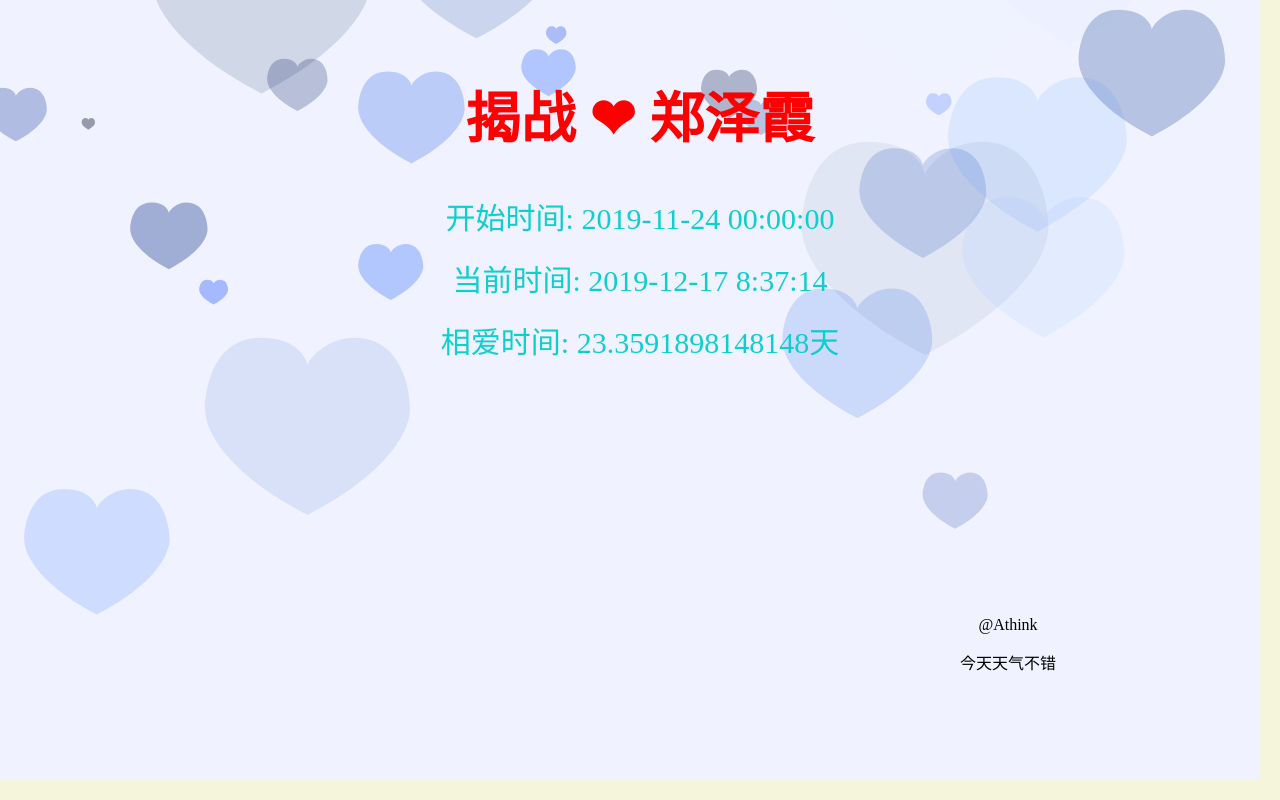
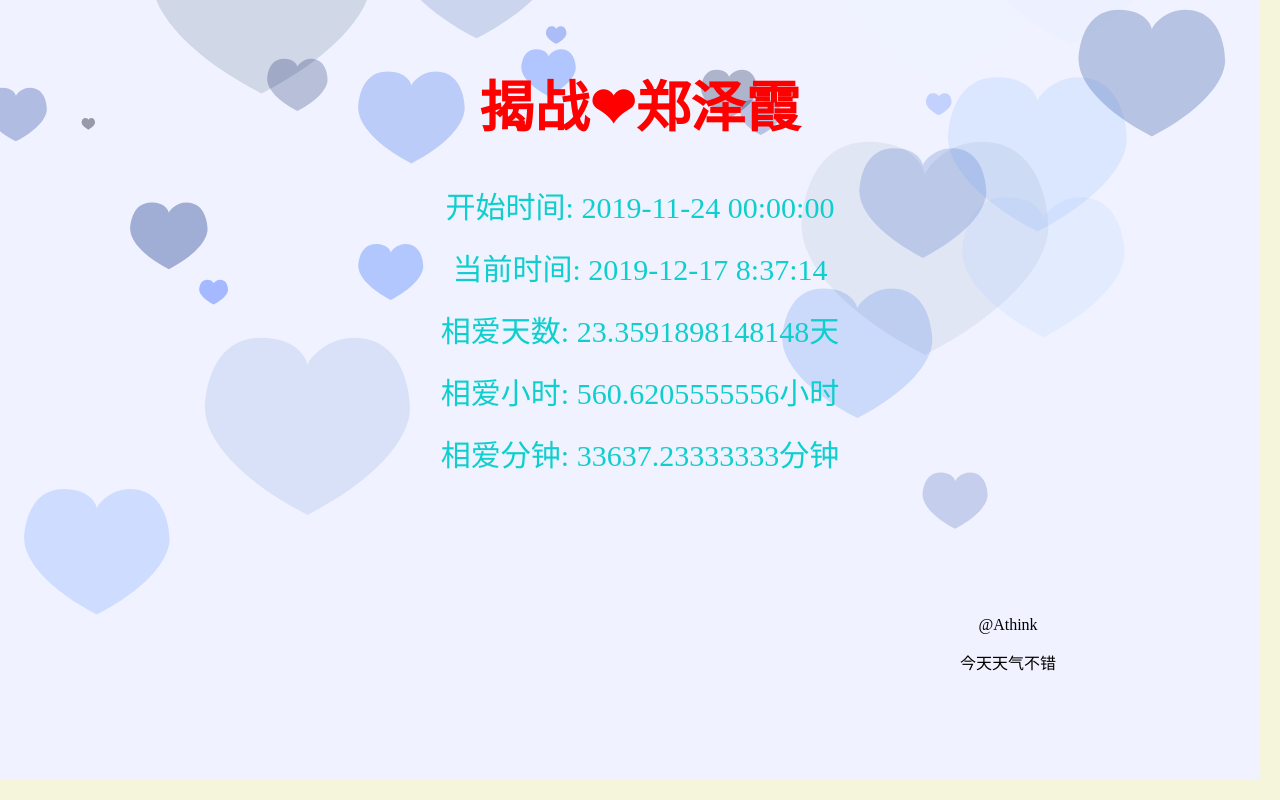
Before and after one commit to athink8/myLove, a plain HTML site: page index.html in a window 1280 px wide. Drawn offline with nearby package versions, Linux system fonts and the light colour scheme.

Commit message:
Update index.html

```diff
--- a/index.html
+++ b/index.html
@@ -10,21 +10,25 @@
 
 				setInterval(function() {
 					let nTime = new Date();
-					let dTime = dateDiff(nTime).toFixed(13);
+					dateDiff(nTime,"2019/11/24 0:0:0");
 					// console.log(formartDate(nTime));
 					// console.log("时间差：" + dTime);
-					$("#sTime").html("开始时间: "+"2019-11-24 00:00:00");
-					$("#nTime").html("当前时间: "+formartDate(nTime));
-					$("#dTime").html("相爱时间: "+dTime+"天");
 				}, 1000)
 
 				function dateDiff(nTime,sTime) {
 					if(sTime==null||sTime==""){
-						sTime = "2019-11-24 0:0:0";
+						sTime = "2019/11/24 0:0:0";
 					}
 					let day1 = new Date(sTime).getTime();
-					iDays = (nTime.getTime() - day1) / (1000 * 60 * 60 * 24);
-					return iDays
+					let iDays = (nTime.getTime() - day1) / (1000 * 60 * 60 * 24); //天数
+					let iHours = (nTime.getTime() - day1) / (1000 * 60 * 60 ); //小时数
+					let iMinutes = (nTime.getTime() - day1) / (1000 * 60  ); //分钟数
+					$("#sTime").html("开始时间: "+"2019-11-24 00:00:00");
+					$("#nTime").html("当前时间: "+formartDate(nTime));
+					$("#dDays").html("相爱天数: "+iDays.toFixed(13)+"天");
+					$("#dHour").html("相爱小时: "+iHours.toFixed(10)+"小时");
+					$("#dMinutes").html("相爱分钟: "+iMinutes.toFixed(8)+"分钟");
+					// return iHours
 				};
 
 				/*格式化时间  */
@@ -55,7 +59,7 @@
 			#div1{
 				text-align: center;
 				position: relative;
-				top: 66px;
+				top: 55px;
 			}
 			.loveName{
 				color: red;
@@ -81,11 +85,13 @@
 	<body>
 		<canvas id="c" style="position: absolute;z-index: -1;text-align: center;top: -20px;left: -20px;"></canvas>
 		<div id="div1">
-			<div class="loveName">揭战 ❤ 郑泽霞</div>
+			<div class="loveName">揭战❤郑泽霞</div>
 			<div id="loveTime" class="loveTime">
 				<div id="sTime" class="lTime"></div><br />
 				<div id="nTime" class="lTime"></div><br />
-				<div id="dTime" class="lTime"></div><br />
+				<div id="dDays" class="lTime"></div><br />
+				<div id="dHour" class="lTime"></div><br />
+				<div id="dMinutes" class="lTime"></div><br />
 			</div>
 		</div>
 		<footer id="author">
```
